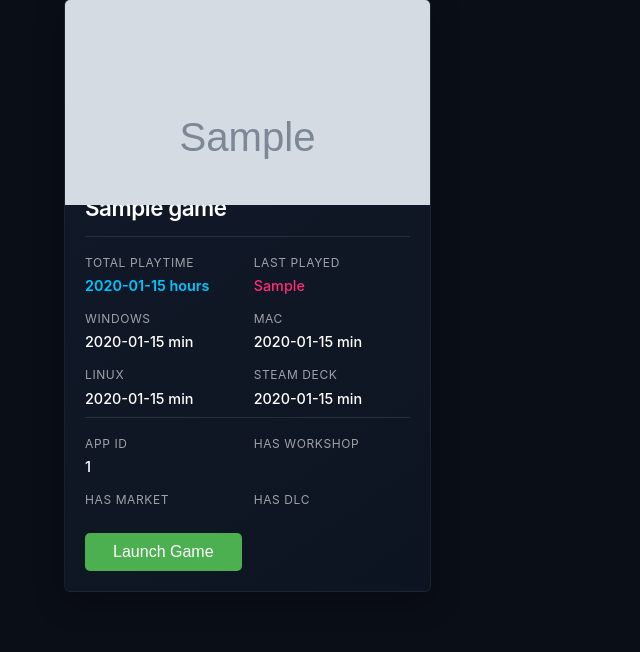
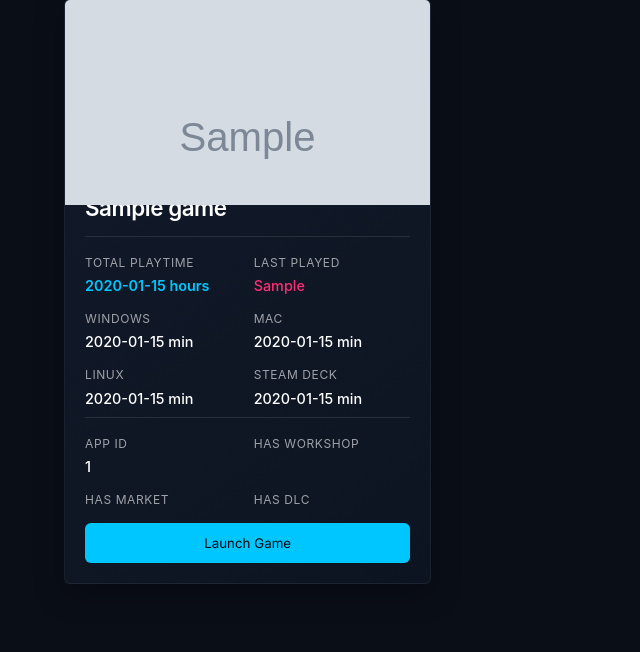
Before and after one commit to spencerboggs/steam-game-viewer, a Flask app: template templates/index.html in a window 1280 px wide. Shown: the part 317-969 px from the top of the page, without its empty margins (0-640 px from the left). After the commit the page ends 901 px from the top, so only its background shows below. Run offline with Flask 3, Linux system fonts and the light colour scheme; the template is opened without the code that fills it: most values are stand-ins (such as "Sample title", 1, 10 or a date in 2020); grey boxes marked "Sample" are stand-in pictures.

Commit message:
Add files via upload

```diff
--- a/static/styles.css
+++ b/static/styles.css
@@ -598,7 +598,6 @@ hr {
     letter-spacing: -0.02em;
 }
 
-
 .details-grid {
     display: grid;
     grid-template-columns: repeat(auto-fill, minmax(250px, 1fr));
@@ -693,21 +692,22 @@ hr {
 }
 
 .launch-btn {
-    background-color: #4CAF50;
-    color: white;
+    display: block;
+    width: 100%;
+    grid-column: span 2;
+    margin: 0 auto;
+    padding: 12px 20px;
+    background: var(--primary);
+    color: var(--darker);
     border: none;
-    padding: 10px 20px;
-    text-align: center;
-    text-decoration: none;
-    display: inline-block;
-    font-size: 16px;
+    border-radius: 6px;
     cursor: pointer;
-    border-radius: 5px;
-    margin-top: 10px;
+    font-family: var(--font-main);
 }
 
 .launch-btn:hover {
-    background-color: #45a049;
+    background: #00b4e6;
+    color: var(--darker);
 }
 
 @media (max-width: 768px) {
```
